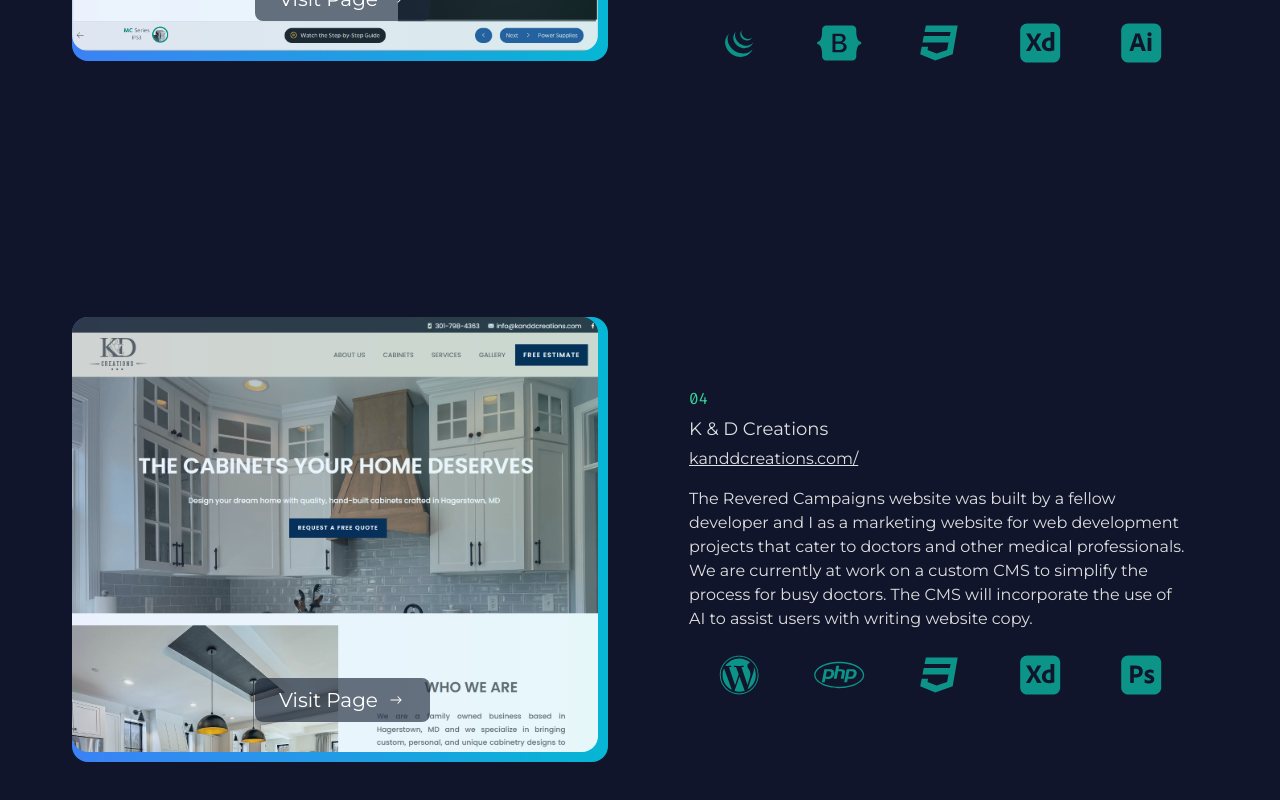
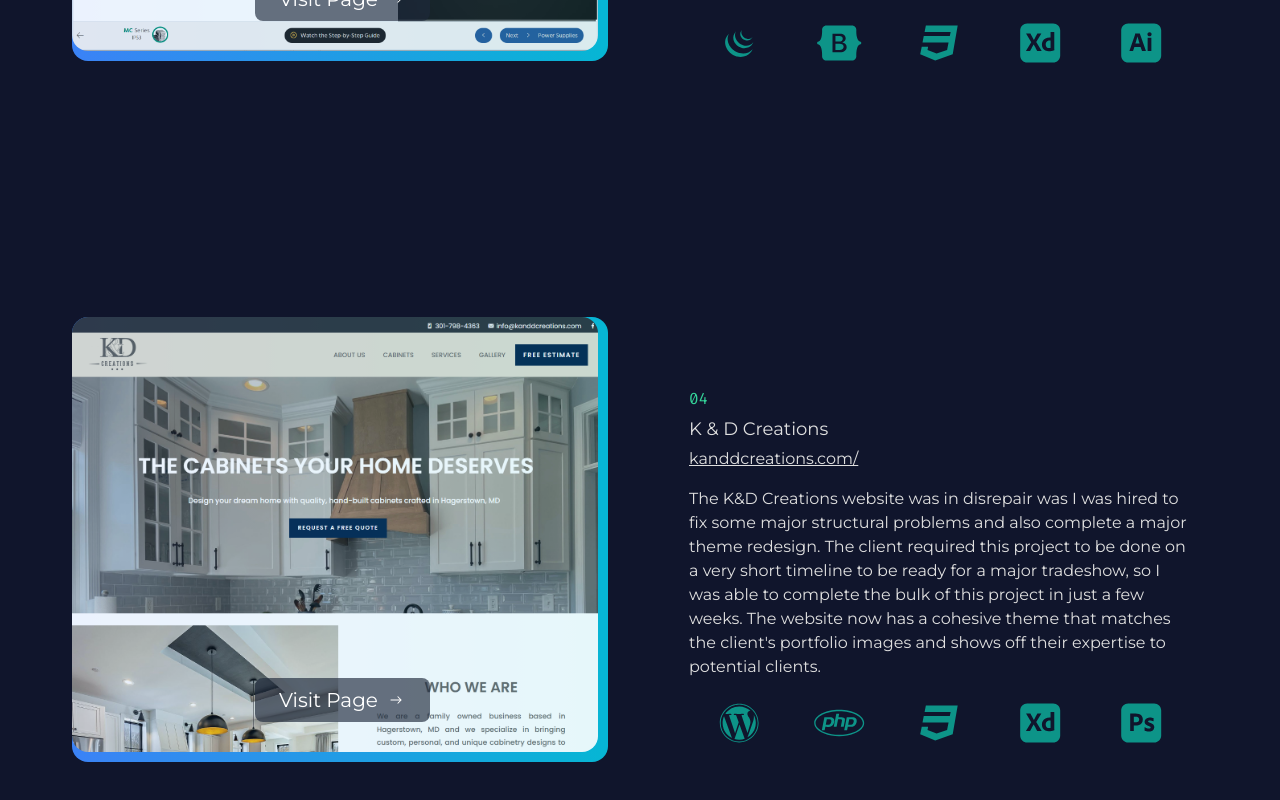
Before and after one commit to dssmith-0617/dave-smith-is-me, a Next.js app: page / in a window 1280 px wide. Shown: the part 3337-4137 px from the top of the page. Built offline with nearby package versions, Linux system fonts and the light colour scheme.

Commit message:
More mobile stylings

```diff
--- a/src/app/components/Portfolio.jsx
+++ b/src/app/components/Portfolio.jsx
@@ -59,8 +59,8 @@ function Portfolio() {
             url: 'https://www.kanddcreations.com/',
             urlName: 'kanddcreations.com/',
             image: '/kandd-creations.png',
-            explainer: "The Revered Campaigns website was built by a fellow developer and I as a marketing website for web development projects that cater to doctors and other medical professionals. We are currently at work on a custom CMS to simplify the process for busy doctors. The CMS will incorporate the use of AI to assist users with writing website copy.",
-            challenges: "Enim ipsum adipisicing est pariatur dolore elit. Sit voluptate dolore irure dolore. Ut consectetur laborum do elit ullamco esse labore quis esse fugiat duis et laboris. Nisi cupidatat velit irure enim. Incididunt sint officia ea consequat labore. Aliqua incididunt magna occaecat irure aliqua aliquip exercitation dolore consequat tempor magna in anim cupidatat.",
+            explainer: "The K&D Creations website was in disrepair was I was hired to fix some major structural problems and also complete a major theme redesign. The client required this project to be done on a very short timeline to be ready for a major tradeshow, so I was able to complete the bulk of this project in just a few weeks. The website now has a cohesive theme that matches the client's portfolio images and shows off their expertise to potential clients.",
+            challenges: "This project required a backup restoration, copy writing, logo creation, and photo editing on top of substantial website design and coding.",
             icon1: <FaWordpress size={40} className='text-[#0d9488] basis-1/5' />,
             icon2: <FaPhp size={40} className='text-[#0d9488] basis-1/5' />,
             icon3: <FaCss3 size={40} className='text-[#0d9488] basis-1/5' />,
@@ -82,7 +82,7 @@ function Portfolio() {
                     <div className='basis-full w-full lg:basis-1/2 lg:p-8 mx-auto'>
                         <div className='portfolio-image relative bg-gradient-to-l from-cyan-500 to-blue-500 rounded-2xl max-w-max max-h-max w-full pr-[10px] pb-[10px] hover:p-0 transition-all'>
                             <Image src={image} width="750" height="622" className="rounded-2xl relative z-20 transition-all duration-300 w-full max-w-max opacity-90 hover:opacity-100" />
-                            <div className="more-about-me absolute top-1/4 z-30 w-3/4 left-[12.5%] opacity-0 transition-all text-sm duration-300 text-white bg-slate-800/65 p-6 rounded-xl ">
+                            <div className="more-about-me absolute top-0 z-30 w-3/4 left-[12.5%] opacity-0 transition-all text-sm duration-300 text-white bg-slate-800/65 p-6 rounded-xl hidden lg:block">
                                 {challenges}
                             </div>
                             <Link href={url} target="_blank" className='absolute z-30 bottom-10 text-xl text-white px-6 py-2 mx-auto rounded-lg left-1/2 ml-[-85px] cursor-pointer bg-slate-800/65 transition-all duration-300 flex hover:bg-slate-800'>
@@ -91,7 +91,7 @@ function Portfolio() {
                         </div>
                     </div>
 
-                    <div className='relative z-20 max-w-[650px] basis-full w-full lg:basis-1/2 lg:p-8 mx-auto'>
+                    <div className='relative z-20 max-w-[650px] basis-full w-full lg:basis-1/2 p-2 lg:p-8 mx-auto'>
                         <div className='rounded-2xl p-[1px] relative top-[12%] mx-auto'>
                             <div className='rounded-[16px]'>
                                 <div className="p-4">
--- a/src/app/globals.css
+++ b/src/app/globals.css
@@ -45,7 +45,7 @@ body {
   padding:0;
 }
 #hero-images:hover #more-about-me, .portfolio-image:hover .more-about-me {
-  top:10%;
+  top:2%;
   opacity:1;
 }
 .noiselayer {
```
